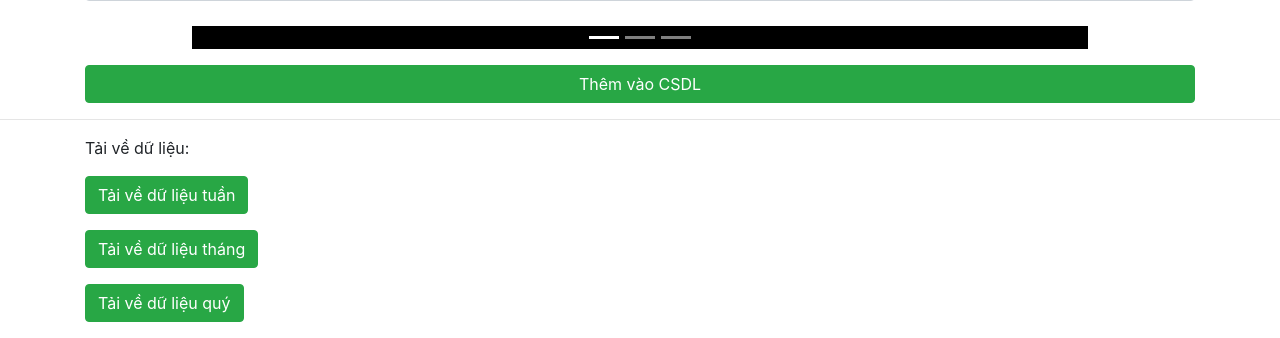
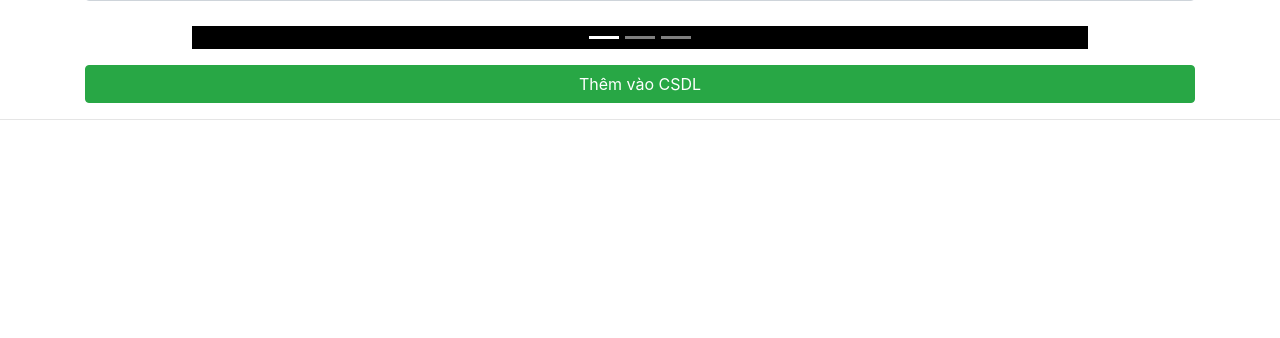
Before and after one commit to huuthotn01/ostat, a PHP site: page /index.php in a window 1280 px wide. Shown: the part 727-1065 px from the top of the page. After the commit the page ends 847 px from the top, so only its background shows below. Run offline with PHP 8.4, Linux system fonts and the light colour scheme.

Commit message:
Index fixings

```diff
--- a/index/index.php
+++ b/index/index.php
@@ -64,7 +64,7 @@
 
         </div>
         <hr />
-        <div class="container">
+        <!---<div class="container">
             <p>Tải về dữ liệu: </p>
             <div class="form-group">
                 <button id="weekly-download" class="btn btn-success">
@@ -83,10 +83,10 @@
             </div>
             <div id="download-result">
             </div>
-        </div>
+        </div> --->
         <script src="https://cdn.jsdelivr.net/npm/popper.js@1.16.0/dist/umd/popper.min.js" integrity="sha384-Q6E9RHvbIyZFJoft+2mJbHaEWldlvI9IOYy5n3zV9zzTtmI3UksdQRVvoxMfooAo" crossorigin="anonymous"></script>
         <script src="https://stackpath.bootstrapcdn.com/bootstrap/4.4.1/js/bootstrap.min.js" integrity="sha384-wfSDF2E50Y2D1uUdj0O3uMBJnjuUD4Ih7YwaYd1iqfktj0Uod8GCExl3Og8ifwB6" crossorigin="anonymous"></script>
         <script src="index/index.js"></script>
-        <script src="index/download.js"></script>
+        <!---<script src="index/download.js"></script> --->
     </body>
 </html>
```
Also changed, not shown: 1 other file.
